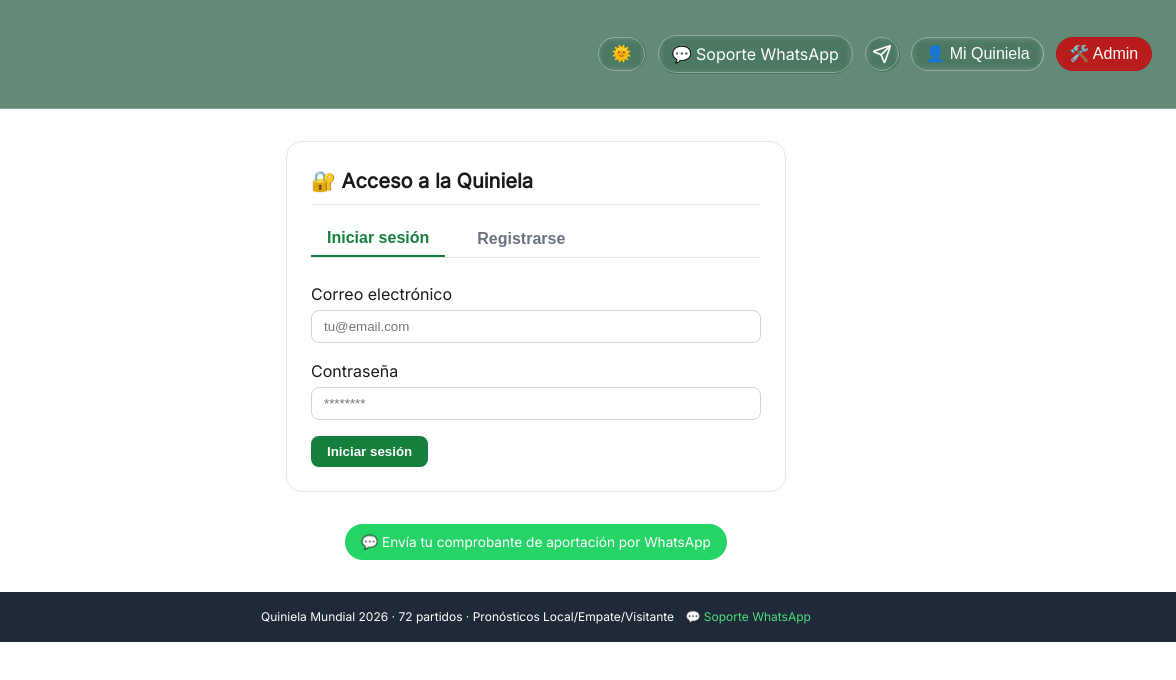
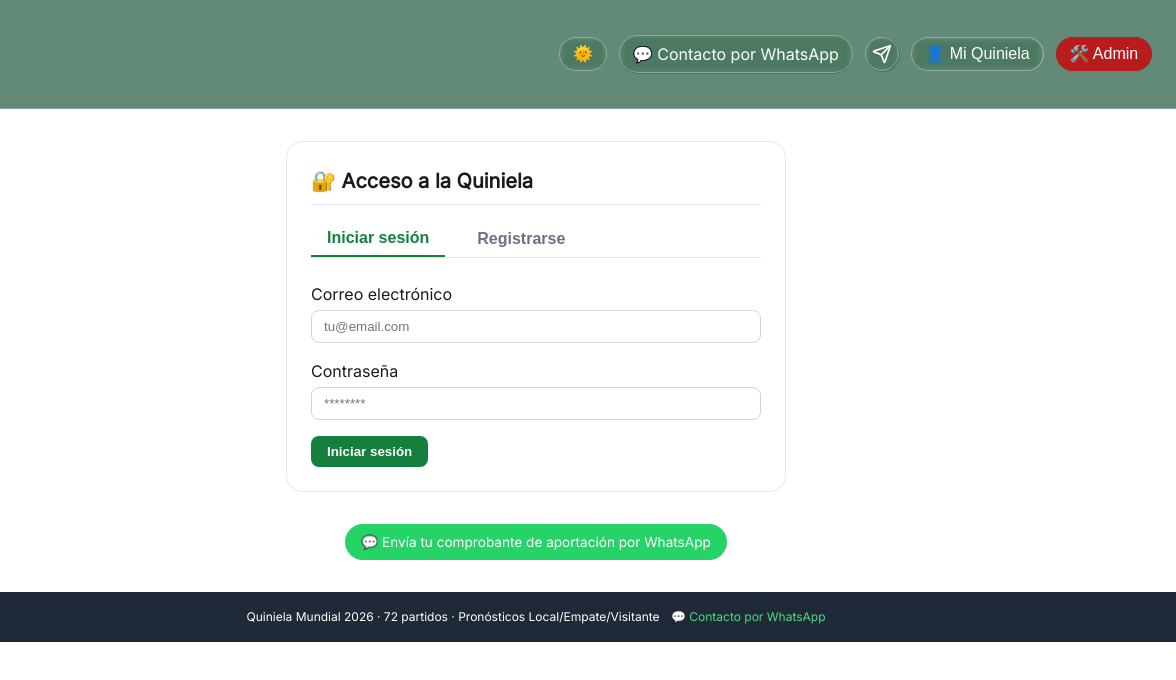
Before and after one commit to JulioDc27/mundial2026, a plain HTML site: page index.html in a window 1280 px wide. Shown: the full height of the page, 104-1280 px from the left. Drawn offline with nearby package versions, Linux system fonts and the light colour scheme; no server answers.

Commit message:
Add files via upload

```diff
--- a/index.html
+++ b/index.html
@@ -3,7 +3,7 @@
 <head>
     <meta charset="UTF-8">
     <meta name="viewport" content="width=device-width, initial-scale=1.0, viewport-fit=cover">
-    <title>Quiniela Mundial 2026 | Login con Firebase</title>
+    <title>Quiniela Mundial 2026 | MEXICO</title>
     <!-- Flag Icons CSS -->
     <link rel="stylesheet" href="https://cdn.jsdelivr.net/npm/flag-icons@6.6.0/css/flag-icons.min.css">
     <!-- Estilos -->
@@ -23,7 +23,7 @@
             </div>
             <div class="header-actions">
                 <button id="themeToggle" class="theme-btn" aria-label="Cambiar tema">🌞</button>
-                <a href="https://wa.me/521234567890?text=Hola%2C%20necesito%20ayuda%20con%20la%20quiniela%20Mundial%202026" target="_blank" class="whatsapp-icon" aria-label="Soporte WhatsApp">💬 Soporte WhatsApp</a>
+                <a href="https://wa.me/5215525000997?text=Hola%2C%20necesito%20ayuda%20con%20la%20quiniela%20Mundial%202026" target="_blank" class="whatsapp-icon" aria-label="Soporte WhatsApp">💬 Contacto por WhatsApp</a>
                 <div class="icon-send">
                     <svg xmlns="http://www.w3.org/2000/svg" width="22" height="22" viewBox="0 0 24 24" fill="none" stroke="currentColor" stroke-width="2" stroke-linecap="round" stroke-linejoin="round">
                         <path d="M14.536 21.686a.5.5 0 0 0 .937-.024l6.5-19a.496.496 0 0 0-.635-.635l-19 6.5a.5.5 0 0 0-.024.937l7.93 3.18a2 2 0 0 1 1.112 1.11z"/>
@@ -79,7 +79,7 @@
         </div>
 
         <div class="whatsapp-legend">
-    <a href="https://wa.me/521234567890?text=Hola%2C%20necesito%20ayuda%20con%20el%20comprobante%20de%20aportaci%C3%B3n%20para%20la%20quiniela" target="_blank" rel="noopener noreferrer" class="whatsapp-legend-link">
+    <a href="https://wa.me/5215525000997?text=Hola%2C%20necesito%20ayuda%20con%20el%20comprobante%20de%20aportaci%C3%B3n%20para%20la%20quiniela" target="_blank" rel="noopener noreferrer" class="whatsapp-legend-link">
         💬 Envía tu comprobante de aportación por WhatsApp
     </a>
 </div>
@@ -134,7 +134,7 @@
 
     <footer class="footer">
         <span>Quiniela Mundial 2026 · 72 partidos · Pronósticos Local/Empate/Visitante</span>
-        <a href="https://wa.me/521234567890?text=Hola%2C%20necesito%20ayuda%20con%20la%20quiniela%20Mundial%202026" target="_blank">💬 Soporte WhatsApp</a>
+        <a href="https://wa.me/5215525000997?text=Hola%2C%20necesito%20ayuda%20con%20la%20quiniela%20Mundial%202026" target="_blank">💬 Contacto por WhatsApp</a>
     </footer>
 
     <button id="scrollTopBtn" class="scroll-top-btn" aria-label="Volver arriba">
```
